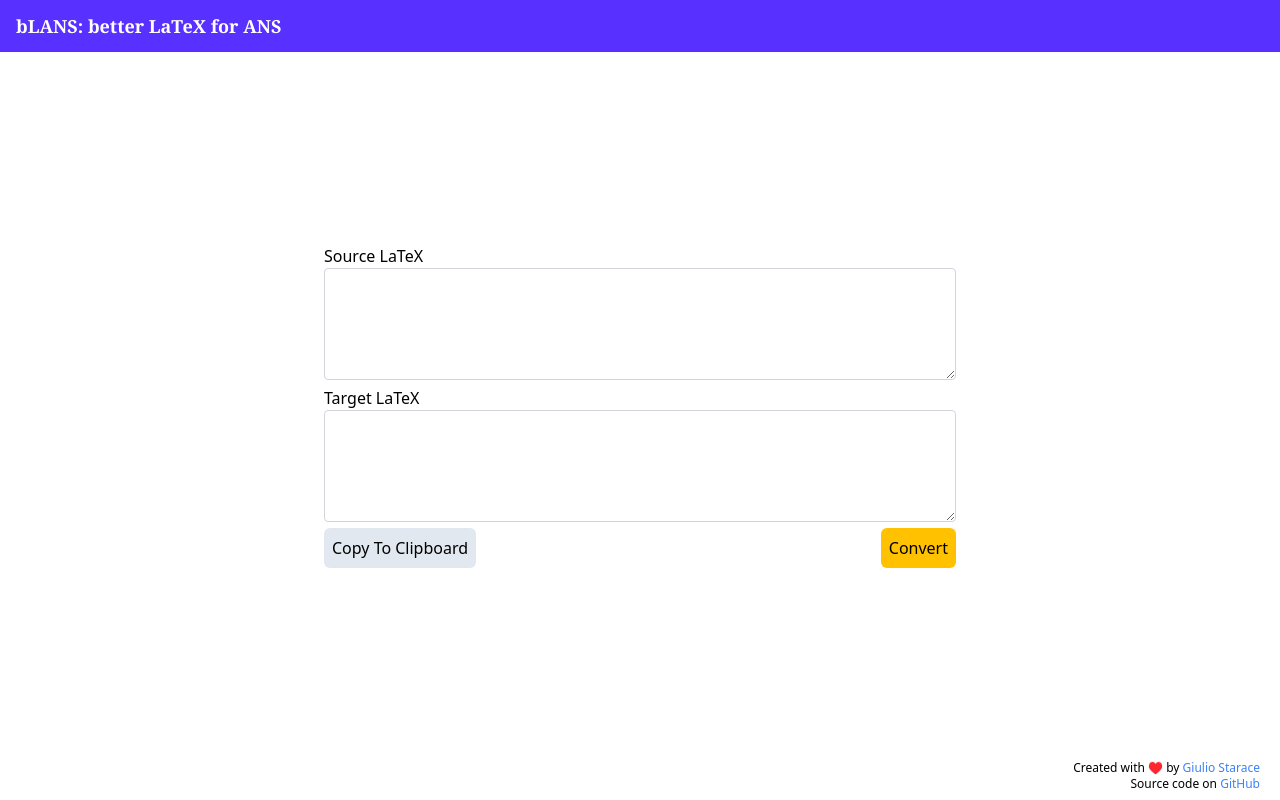
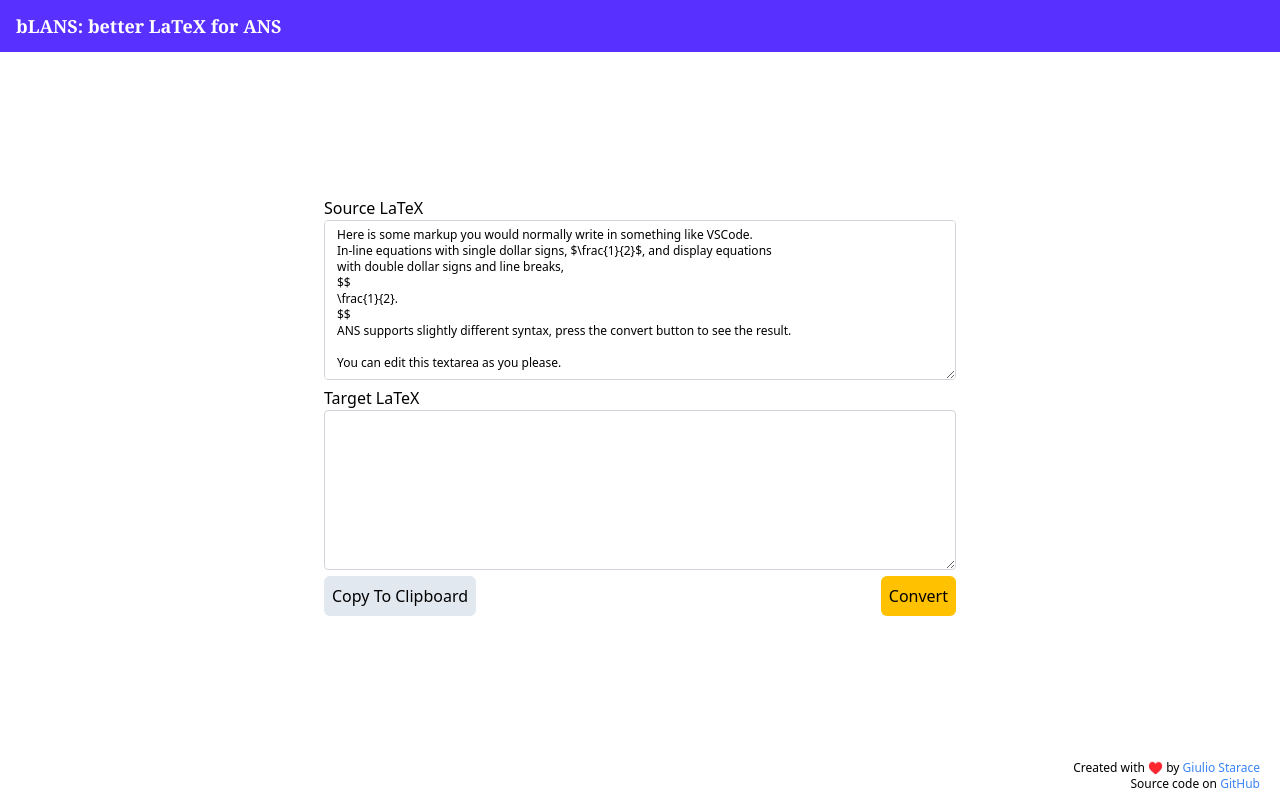
Before and after one commit to thesofakillers/bLANS, a Gatsby site: page / in a window 1280 px wide. Built offline with nearby package versions, Linux system fonts and the light colour scheme; Gatsby itself is replaced by a stand-in of ours.

Commit message:
add usage example

```diff
--- a/src/components/LaTeXForm.jsx
+++ b/src/components/LaTeXForm.jsx
@@ -1,5 +1,16 @@
 import React, { useState } from "react";
 import { CopyToClipboard } from "react-copy-to-clipboard";
+
+const startSourceLatex = `Here is some markup you would normally write in something like VSCode.
+In-line equations with single dollar signs, $\\frac{1}{2}$, and display equations
+with double dollar signs and line breaks,
+$$
+\\frac{1}{2}.
+$$
+ANS supports slightly different syntax, press the convert button to see the result.
+
+You can edit this textarea as you please.
+`;
 
 const buttonSytles = [
   "cursor-pointer",
@@ -16,7 +27,7 @@ const textareaStyles = [
   "w-full",
   "px-3",
   "py-1.5",
-  "min-h-[7rem]",
+  "min-h-[10rem]",
   "font-normal",
   "bg-white",
   "bg-clip-padding",
@@ -49,7 +60,7 @@ function convertLatex(sourceLatex) {
 }
 
 function LaTeXForm() {
-  const [sourceLatex, setSourceLatex] = useState("");
+  const [sourceLatex, setSourceLatex] = useState(startSourceLatex);
   const [targetLatex, setTargetLatex] = useState("");
 
   const handleSubmit = (e) => {
```
